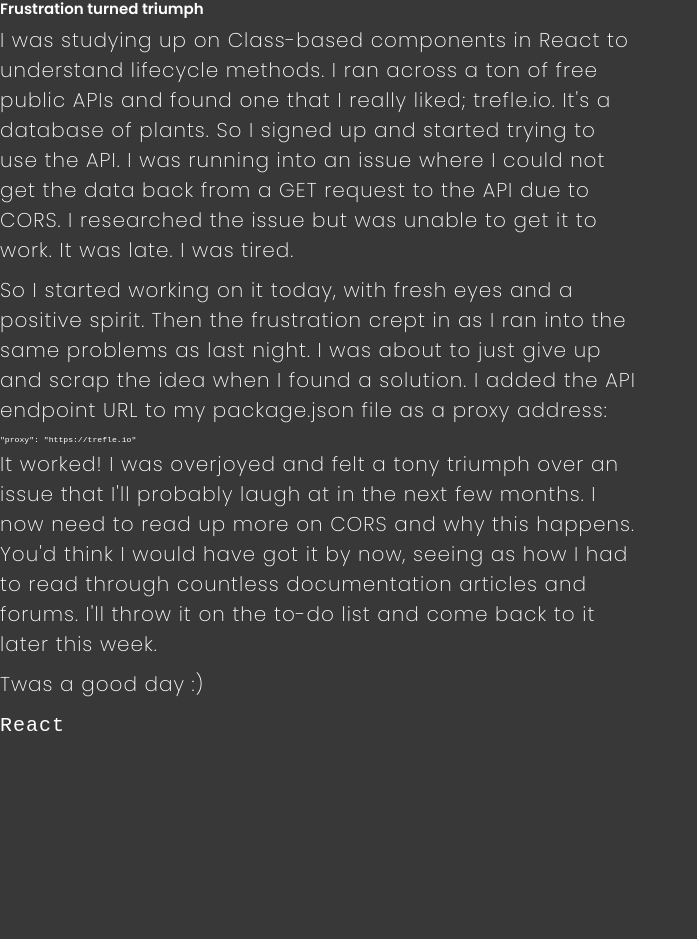
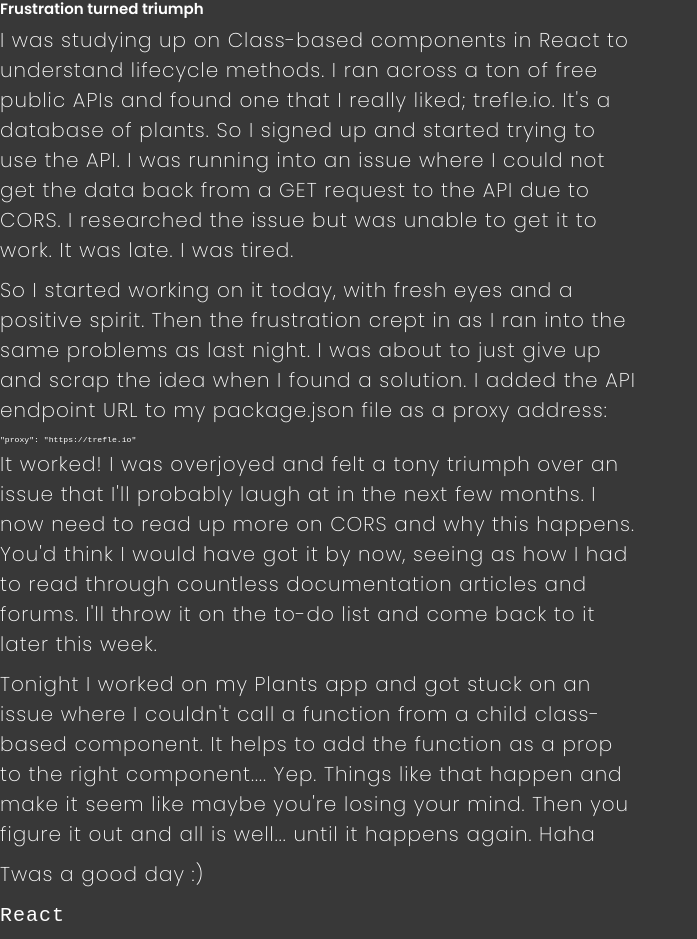
Before and after one commit to imbrikis/blog-dev-gatsby, a Gatsby site: page /post_0007/ in a window 1280 px wide. Shown: the part 109-1048 px from the top of the page, without its empty margins (0-697 px from the left). Before the commit the page ends 858 px from the top, so only its background shows below. Built offline with nearby package versions, Linux system fonts and the light colour scheme; Gatsby itself is replaced by a stand-in of ours; some packages are replaced by stand-ins of ours; code samples lack their colours.

Commit message:
content: update today's blog entry

```diff
--- a/src/blog/post_0007.md
+++ b/src/blog/post_0007.md
@@ -16,6 +16,8 @@ So I started working on it today, with fresh eyes and a positive spirit. Then th
 
 It worked! I was overjoyed and felt a tony triumph over an issue that I'll probably laugh at in the next few months. I now need to read up more on CORS and why this happens. You'd think I would have got it by now, seeing as how I had to read through countless documentation articles and forums. I'll throw it on the to-do list and come back to it later this week.
 
+Tonight I worked on my Plants app and got stuck on an issue where I couldn't call a function from a child class-based component. It helps to add the function as a prop to the right component.... Yep. Things like that happen and make it seem like maybe you're losing your mind. Then you figure it out and all is well... until it happens again. Haha
+
 Twas a good day :)
 
 `React`
```
